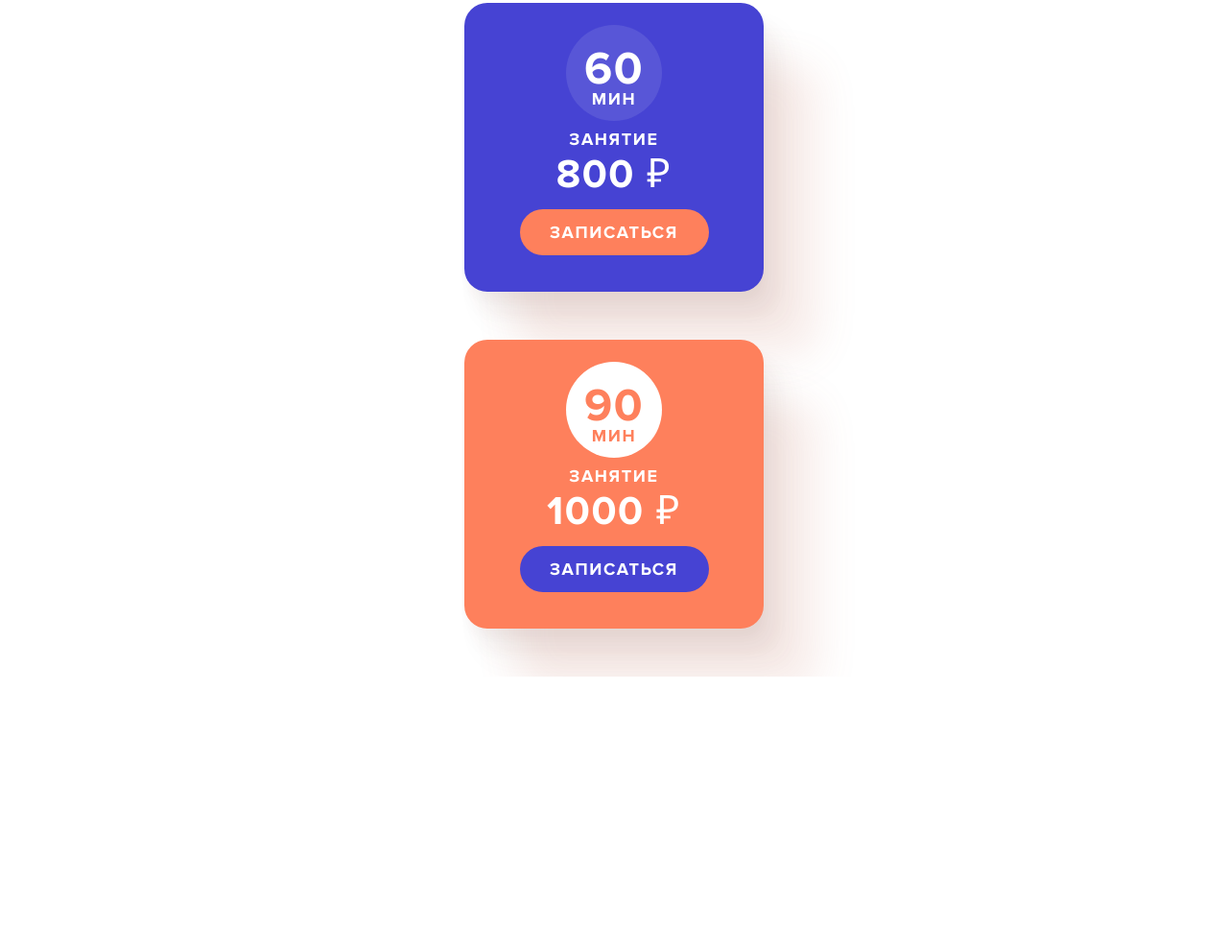
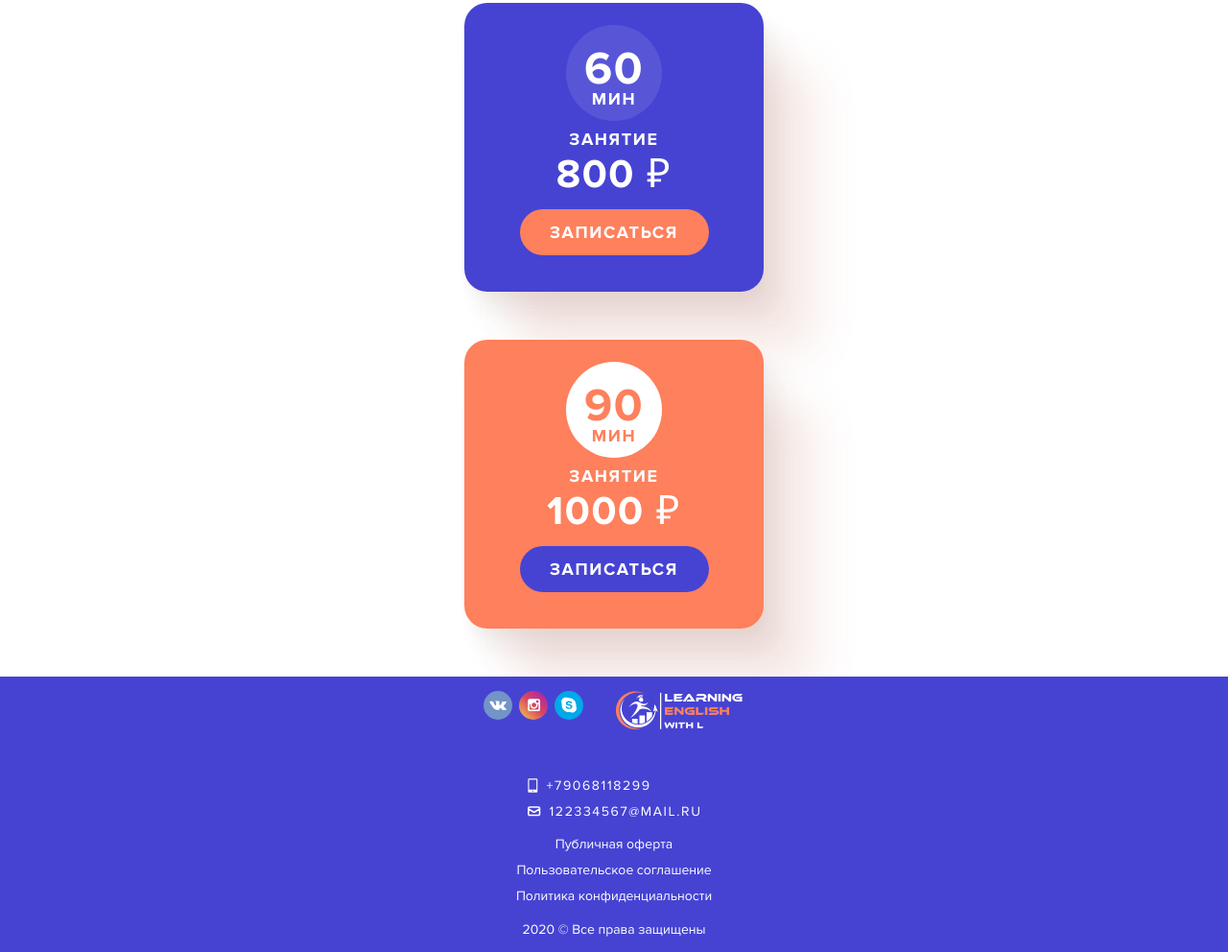
Before and after one commit to JustifyContentSB/english, a website: page app/index.html in a window 1280 px wide. Shown: the part 3010-4002 px from the top of the page at 96% size. Before the commit the page ends 3715 px from the top, so only its background shows below. Drawn offline with Linux system fonts and the light colour scheme; files whose address does not match are found by name.

Commit message:
Разметка и стилизация секции "footer" на разрешении 320 пикселей

```diff
--- a/app/index.html
+++ b/app/index.html
@@ -122,5 +122,32 @@
 		</section>
 	</main>
 
+	<footer class="footer">
+		<div class="container">
+			<div class="footer__inner">
+				<div class="footer__top">
+					<ul class="soc-list">
+						<li class="soc-list__item"><a href="#"><img src="images/footer/vk.svg" alt="вконтакте"></a></li>
+						<li class="soc-list__item"><a href="#"><img src="images/footer/insta.svg" alt="инстаграм"></a></li>
+						<li class="soc-list__item"><a href="#"><img src="images/footer/skype.svg" alt="скайп"></a></li>
+					</ul>
+					<a class="footer__logo" href="/"><img src="images/footer/footer-logo.png" alt="логотип" width="134"></a>
+					<ul class="contact-list">
+						<li><a href="tel:+79068118299">+79068118299</a></li>
+						<li><a href="mailto:122334567@mail.ru">122334567@mail.ru</a></li>
+					</ul>
+				</div>
+				<div class="footer__down">
+					<ul class="footer__info">
+						<li><a href="#">Публичная оферта</a></li>
+						<li><a href="#">Пользовательское соглашение</a></li>
+						<li><a href="#">Политика конфиденциальности</a></li>
+					</ul>
+					<p class="footer__copy">2020 © Все права защищены</p>
+				</div>
+			</div>
+		</div>
+	</footer>
+
 </body>
 </html>
--- /dev/null
+++ b/app/scss/contact-list.scss
@@ -0,0 +1,45 @@
+.contact-list {
+	letter-spacing: 1.6px;
+	width: 181px;
+	margin: 0 auto;
+	margin-top: 45px;
+	display: flex;
+	flex-direction: column;
+	flex-wrap: wrap;
+	text-transform: uppercase;
+	& li {
+		margin-bottom: 10px;
+		position: relative;
+		&:nth-child(1) {
+			padding-left: 20px;
+			&::before {
+				content:'';
+				position: absolute;
+				left: 0;
+				top: 1px;
+				width: 11px;
+				height: 16px;
+				background: url(../images/footer/mobile.svg);
+				background-repeat: no-repeat;
+				background-size: contain;
+			}
+		}
+		&:nth-child(2) {
+			padding-left: 23px;
+			&::before {
+				content:'';
+				position: absolute;
+				left: 0;
+				top: 3px;
+				width: 15px;
+				height: 11px;
+				background: url(../images/footer/email.svg);
+				background-repeat: no-repeat;
+				background-size: contain;
+			}
+		}
+		&:last-child {
+			margin-bottom: 0;
+		}
+	}
+}
--- /dev/null
+++ b/app/scss/footer.scss
@@ -0,0 +1,31 @@
+.footer {
+	background: $fiolet;
+	font-size: 14px;
+	line-height: 17px;
+	color: #fff;
+	&__inner {
+		padding: 15px 24px;
+	}
+	&__top {
+		display: flex;
+		flex-wrap: wrap;
+		justify-content: space-between;
+	}
+	&__info {
+		margin-top: 17px;
+		display: flex;
+		flex-direction: column;
+		flex-wrap: wrap;
+		align-items: center;
+		& li {
+			margin-bottom: 10px;
+			&:last-child {
+				margin-bottom: 0;
+			}
+		}
+	}
+	&__copy {
+		margin-top: 18px;
+		text-align: center;
+	}
+}
--- /dev/null
+++ b/app/scss/soc-list.scss
@@ -0,0 +1,24 @@
+.soc-list {
+	display: flex;
+	flex-wrap: wrap;
+	& a {
+		display: flex;
+		align-items: center;
+		justify-content: center;
+		width: 30px;
+		height: 30px;
+		border-radius: 50%;
+	}
+	&__item {
+		margin-right: 7px;
+		&:nth-child(1) a {
+			background: #7294C7;
+		}
+		&:nth-child(2) a {
+			background: linear-gradient(43.94deg, #EEA054 16.16%, #D64763 50.11%, #B62A99 83.68%);
+		}
+		&:nth-child(3) a {
+			background: #00A9E7;
+		}
+	}
+}
--- a/app/scss/style.scss
+++ b/app/scss/style.scss
@@ -12,3 +12,6 @@
 @import 'features.scss';
 @import 'advantage.scss';
 @import 'price.scss';
+@import 'soc-list.scss';
+@import 'contact-list.scss';
+@import 'footer.scss';
```
Also changed, not shown: app/css/style.css, app/images/footer/email.svg (added), app/images/footer/footer-logo.png (added), app/images/footer/insta.svg (added), app/images/footer/mobile.svg (added), app/images/footer/skype.svg (added), app/images/footer/vk.svg (added).
